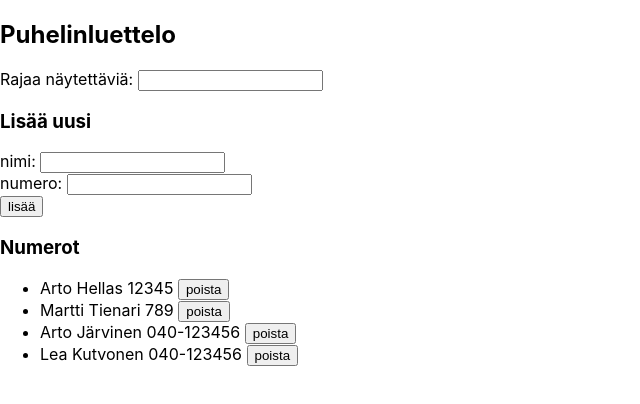
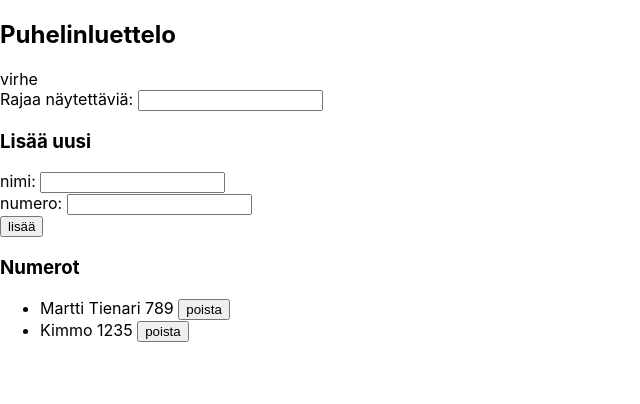
Before and after one commit to SmallHollow/fullstackopen2019, a React (Create React App) app in the folder osa2/puhelinluettelo/: page / in a window 1280 px wide. Shown: the top 404 px of the page, without its empty margins (0-640 px from the left). Built offline with nearby package versions, Linux system fonts and the light colour scheme; data requests are answered from the project's data file.

Commit message:
2.19 puhelinluettelo step11 (CSS puuttuu vielä)

```diff
--- a/osa2/puhelinluettelo/db.json
+++ b/osa2/puhelinluettelo/db.json
@@ -1,24 +1,14 @@
 {
   "persons": [
-    {
-      "name": "Arto Hellas",
-      "number": "12345",
-      "id": 1
-    },
     {
       "name": "Martti Tienari",
       "number": "789",
       "id": 2
     },
     {
-      "name": "Arto Järvinen",
-      "number": "040-123456",
+      "name": "Kimmo",
+      "number": "1235",
       "id": 3
-    },
-    {
-      "name": "Lea Kutvonen",
-      "number": "040-123456",
-      "id": 4
     }
   ]
 }
--- a/osa2/puhelinluettelo/src/App.js
+++ b/osa2/puhelinluettelo/src/App.js
@@ -2,6 +2,7 @@ import React, { useState, useEffect } from 'react'
 import PersonForm from './components/PersonForm.js'
 import Filter from './components/Filter.js'
 import Persons from './components/Persons.js'
+import Notification from './components/Notification.js'
 import personService from './services/persons.js'
 
 const Name = ({id, name, number, deleteHandler}) => {
@@ -15,6 +16,7 @@ const App = () => {
   const [ newName, setNewName ] = useState('')
   const [ newNumber, setNewNumber ] = useState('')
   const [ nameFilter, setNameFilter ] = useState('')
+  const [ notification, setNotification ] = useState('virhe')
 
   const hook = () => {
     personService
@@ -52,6 +54,7 @@ const App = () => {
           .update(person.id, nameObject)
           .then(updatedNumber => {
             setPersons(persons.map(p => (p.id === person.id ? updatedNumber : p)))
+            setNotification(`Korvattiin numero, uusi numero: ${updatedNumber.number}`)
           })
       }
     } else {
@@ -59,6 +62,7 @@ const App = () => {
         .create(nameObject)
         .then(returnedName => {
           setPersons(persons.concat(returnedName))
+          setNotification(`Lisättiin ${returnedName.name}`)
         })
     }
     setNewName('')
@@ -73,6 +77,7 @@ const App = () => {
       personService
         .del(delid)
         .then(deletedName => {
+          setNotification(`Poistettiin ${person.name}`)
           setPersons(persons.filter(p => p.id !== delid))
         })
     }
@@ -101,6 +106,7 @@ const App = () => {
   return (
     <div>
       <h2>Puhelinluettelo</h2>
+      <Notification message={notification} />
       <Filter text={nameFilter} eventHandler={handleFilterChange} />
       <h3>Lisää uusi</h3>
       <PersonForm name={newName} number={newNumber} nameHandler={handleNameChange}
--- /dev/null
+++ b/osa2/puhelinluettelo/src/components/Notification.js
@@ -0,0 +1,15 @@
+import React from 'react'
+
+const Notification = ({ message }) => {
+  if (message === null) {
+    return null
+  }
+
+  return (
+    <div className="error">
+      {message}
+    </div>
+  )
+}
+
+export default Notification
```
